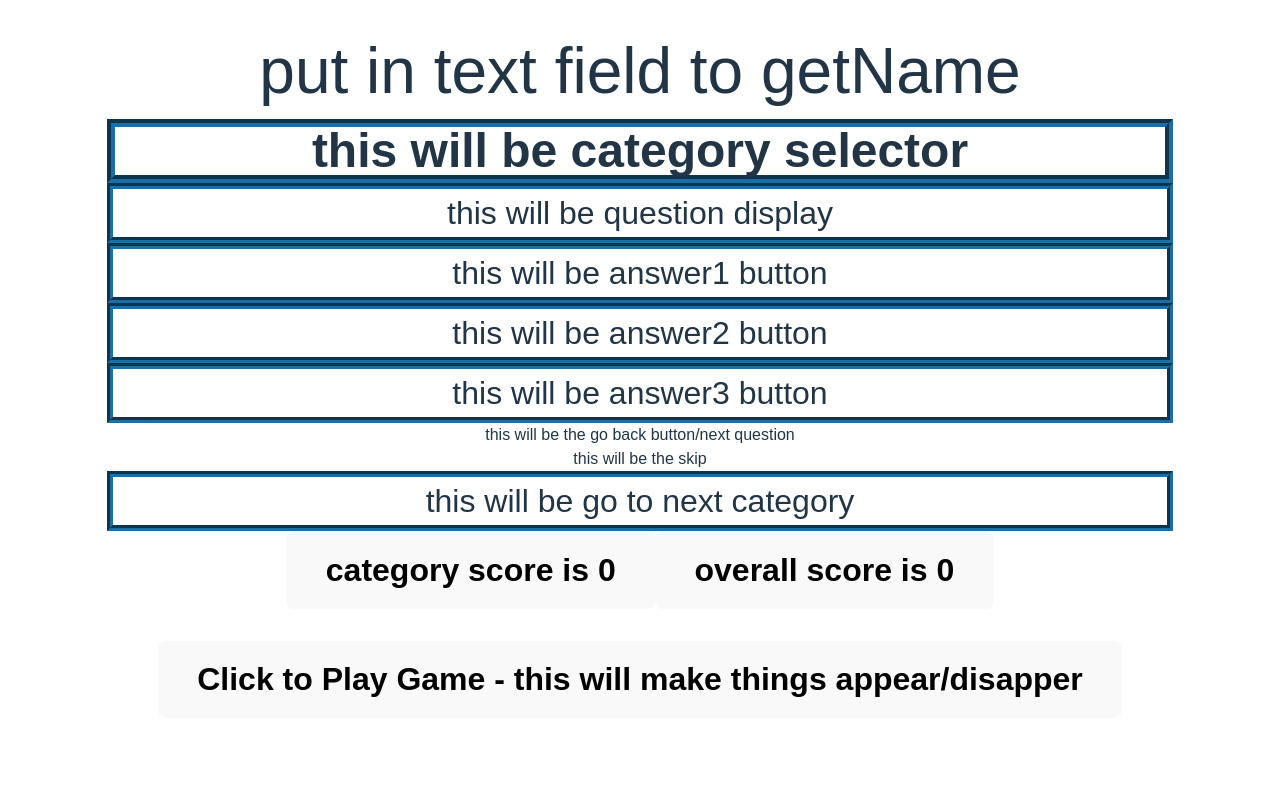
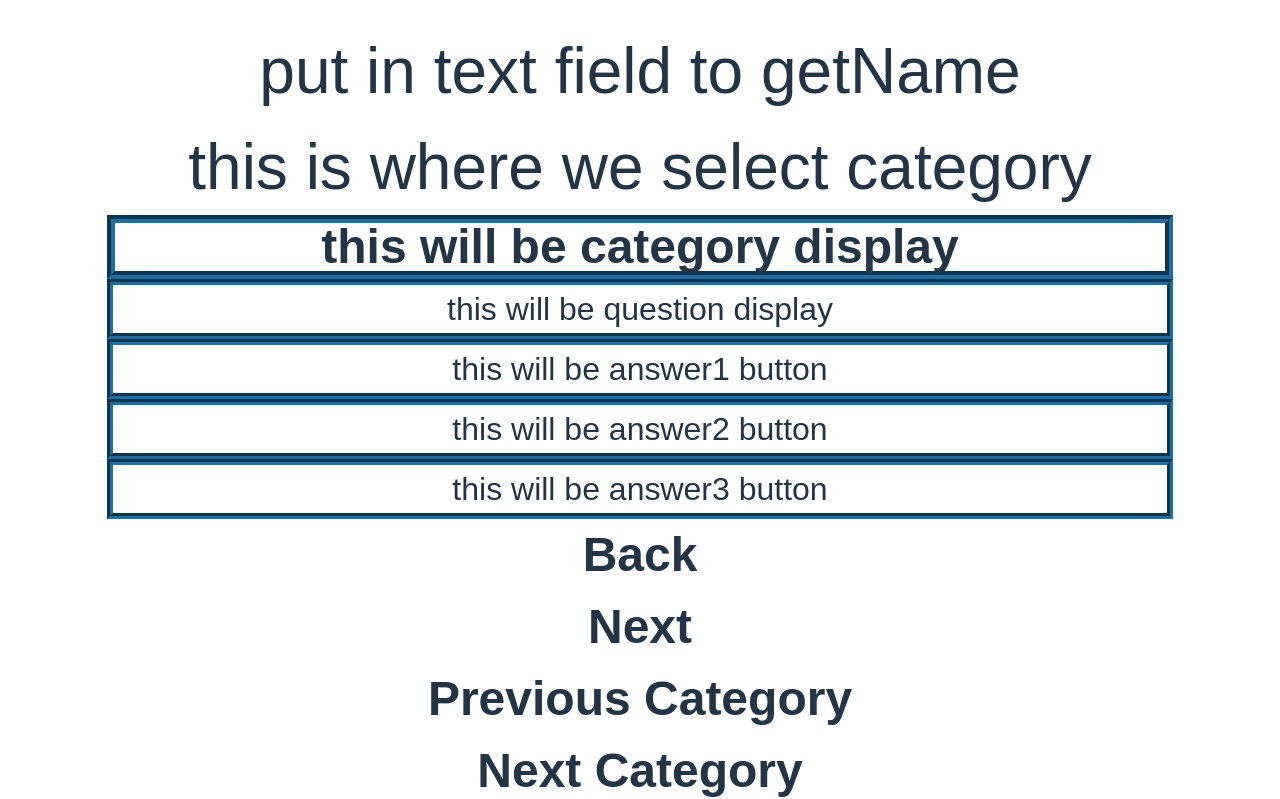
Before and after one commit to mbriese/TrivialPursuits, a React (Vite) app in the folder TrivialPursuitGame/: page / in a window 1280 px wide. Shown: the part 662-1461 px from the top of the page. Before the commit the page ends 1412 px from the top, so only its background shows below. Built offline with nearby package versions, Linux system fonts and the light colour scheme.

Commit message:
more styling

```diff
--- a/TrivialPursuitGame/src/App.css
+++ b/TrivialPursuitGame/src/App.css
@@ -49,15 +49,17 @@ html {
 }
 
 .button-item {
-  font-size: 2rem;
+  font-size: 3rem;
   font-weight: 700;
   max-width: 1066px;
   margin: 5 auto;
+  border:rgb(20, 78, 117);
+  border-radius: 5rem;
 }
 
 .myButton {
   color: rgb(255, 255, 255);
-  font-size: 4rem; line-height: 5rem; padding: 6px; border-radius: 10px; font-family:  'Source Sans 3', sans-serif; font-weight: 700; text-decoration: none; font-style: normal; font-variant: normal; text-transform: none; background-image: linear-gradient(to right, rgb(28, 110, 164) 0%, rgb(35, 136, 203) 50%, rgb(20, 78, 117) 100%); box-shadow: rgb(0, 0, 0) 5px 5px 15px 5px; border: 6px groove rgb(28, 110, 164); display: inline-block;}
+  font-size: 4rem; line-height: 5rem; padding: 1rem; border-radius: 3rem; font-family:  'Source Sans 3', sans-serif; font-weight: 700; text-decoration: none; font-style: normal; font-variant: normal; text-transform: none; background-image: linear-gradient(to right, rgb(28, 110, 164) 0%, rgb(35, 136, 203) 50%, rgb(20, 78, 117) 100%); box-shadow: rgb(0, 0, 0) 5px 5px 15px 5px; border: 6px groove rgb(28, 110, 164); display: inline-block;}
   .myButton:hover {
   background: #1C6EA4; }
   .myButton:active {
--- a/TrivialPursuitGame/src/App.tsx
+++ b/TrivialPursuitGame/src/App.tsx
@@ -35,15 +35,16 @@ function App() {
         </div>
         <div className="h2 page-section-inner message">{gameTitle}</div>
         <div className="h2 page-section-inner message">put in text field to getName</div>
-        <div className="h2 category-section-title message">this will be category selector</div>
+        <div className="h2 page-section-inner message">this is where we select category</div>
+        <div className="h2 category-section-title message">this will be category display</div>
         <div className="h2 page-section-item message">this will be question display</div>
         <div className="h2 page-section-item message">this will be answer1 button</div>
         <div className="h2 page-section-item message">this will be answer2 button</div>
         <div className="h2 page-section-item message">this will be answer3 button</div>
-        <div className="h2 my-button message">this will be the go back button/next question</div>
-        <div className="h2 my-button message">this will be the skip </div>
-
-        <div className="h2 page-section-item message">this will be go to next category</div>
+        <div className="h2 button-item message">Back</div>
+        <div className="h2 button-item message">Next</div>
+        <div className="h2 button-item message">Previous Category</div>
+        <div className="h2 button-item message">Next Category</div>
         <button className="h2 button-item" onClick={() => setCount((count) => count + 1)}>
           category score is {count}
         </button>
```
